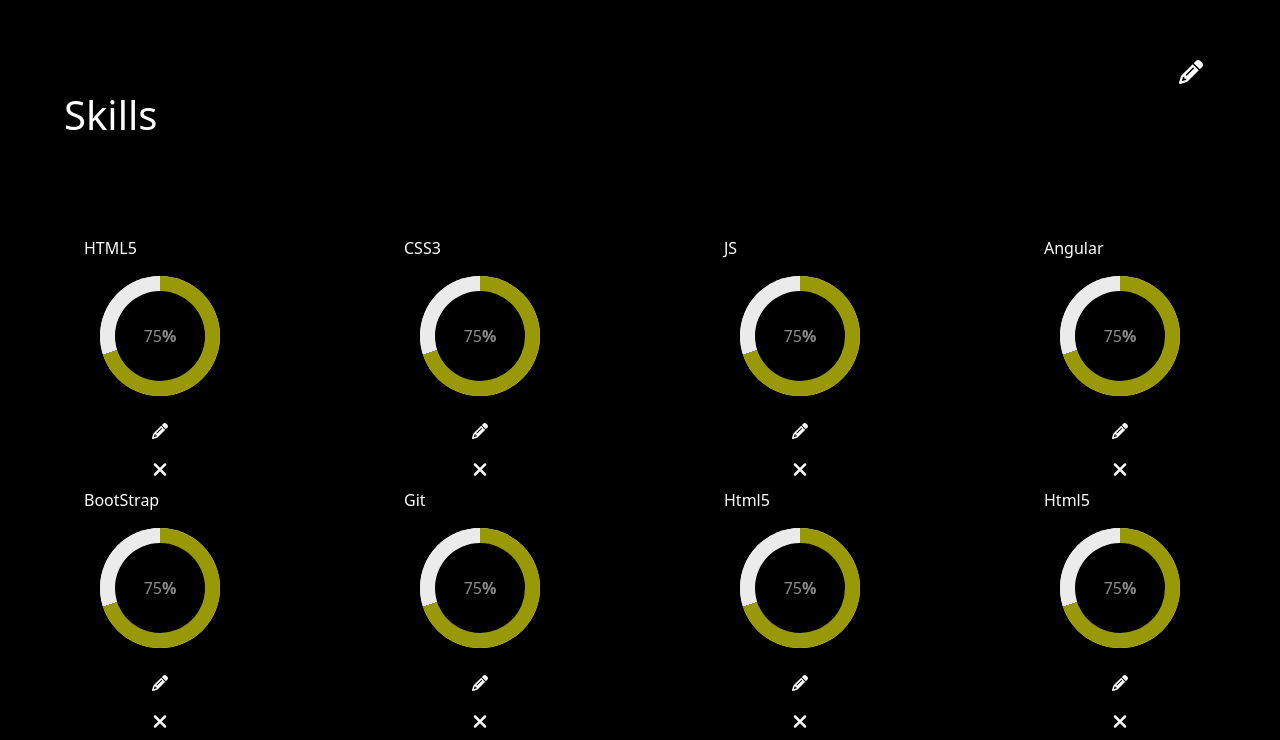
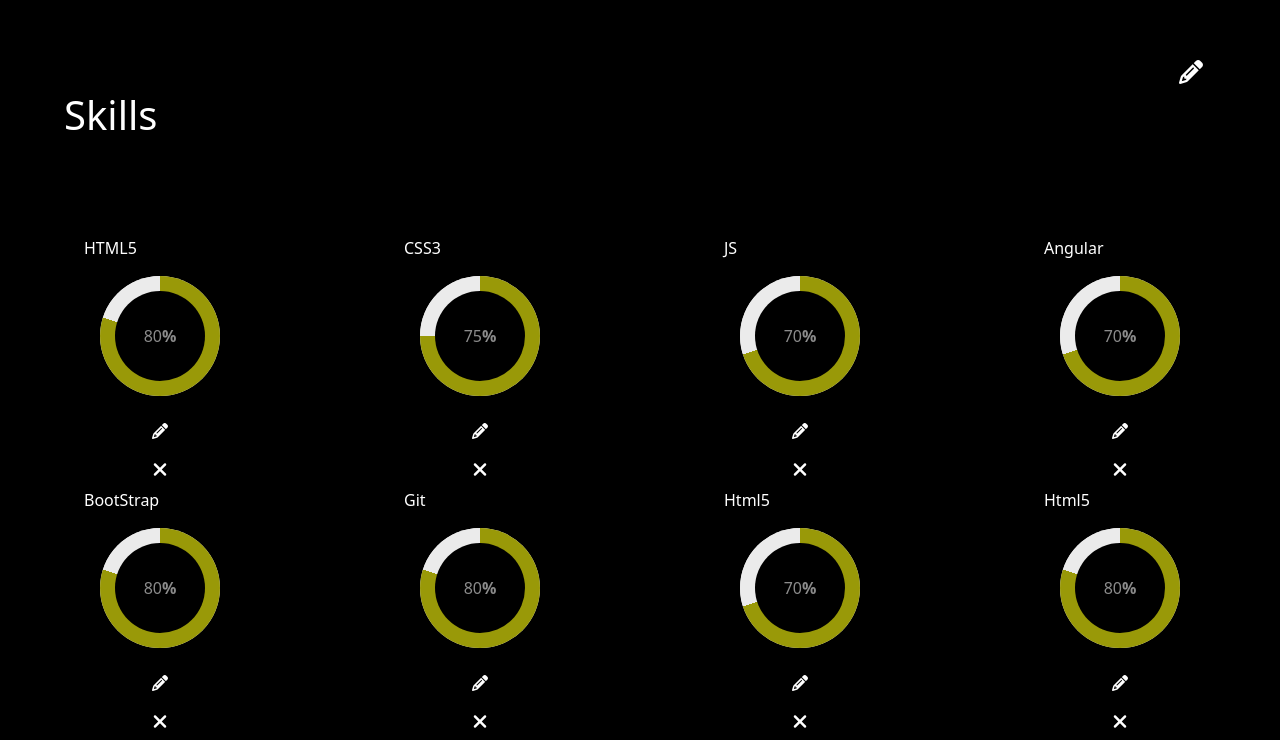
Before and after one commit to RichardDLB/frontEnd, an Angular app in the folder dinamica/: page /skills in a window 1280 px wide. Shown: the part 101-841 px from the top of the page. Built offline with nearby package versions, Linux system fonts and the light colour scheme.

Commit message:
se logra enlazar los porcentajes con el json en section skills

```diff
--- a/dinamica/src/app/app.module.ts
+++ b/dinamica/src/app/app.module.ts
@@ -3,6 +3,7 @@
 import { FormsModule, ReactiveFormsModule } from '@angular/forms';
 import { AppRoutingModule } from './app-routing.module';
 import { HttpClientModule } from '@angular/common/http';
+
 
 import { AppComponent } from './app.component';
 import { NavbarComponent } from './componentes/navbar/navbar.component';
--- a/dinamica/src/app/componentes/presentation/presentation.component.ts
+++ b/dinamica/src/app/componentes/presentation/presentation.component.ts
@@ -18,6 +18,7 @@
       console.log(data);
       this.miPorfolio=data;
     });
+
   }
 
 }
--- a/dinamica/src/app/componentes/skills/skills.component.html
+++ b/dinamica/src/app/componentes/skills/skills.component.html
@@ -19,7 +19,7 @@
 
         <div class="items">
           <div class="text-white">{{skilles.nombre}}</div>
-          <div class="progress-circle progress-70"><span>75</span></div>
+          <div class="progress-circle {{skilles.porcentaje}}"><span>{{skilles.porcentajenum}}</span></div>
 
           <div class="card-skills">
 
--- a/dinamica/src/assets/data/data.json
+++ b/dinamica/src/assets/data/data.json
@@ -49,49 +49,58 @@
         {
             "id": 1,
             "nombre": "HTML5",
-            "porcentaje": 80
+            "porcentaje": "progress-80",
+            "porcentajenum": "80"
         },
 
         {
             "id": 2,
             "nombre": "CSS3",
-            "porcentaje": 75
+            "porcentaje": "progress-75",
+            "porcentajenum": "75"
         },
 
         {
             "id": 3,
             "nombre": "JS",
-            "porcentaje": 70
+            "porcentaje": "progress-70",
+            "porcentajenum": "70"
         },
 
         {
             "id": 4,
             "nombre": "Angular",
-            "porcentaje": 70
+            "porcentaje": "progress-70",
+            "porcentajenum": "70"
         },
 
         {
             "id": 5,
             "nombre": "BootStrap",
-            "porcentaje": 80
+            "porcentaje": "progress-80",
+            "porcentajenum": "80"
         },
 
         {
             "id": 6,
             "nombre": "Git",
-            "porcentaje": 80
+            "porcentaje": "progress-80",
+            "porcentajenum": "80"
         },
 
         {
             "id": 7,
             "nombre": "Html5",
-            "porcentaje": 70
+            "porcentaje": "progress-70",
+            "porcentajenum": "70"
         },
 
         {
             "id": 8,
             "nombre": "Html5",
-            "porcentaje": 80
+            "porcentaje": "progress-80",
+            "porcentajenum": "80"
+
         }
 
     ],
```
Also changed, not shown: dinamica/src/app/componentes/presentation/presentation.component.html (+5 -5 lines).
